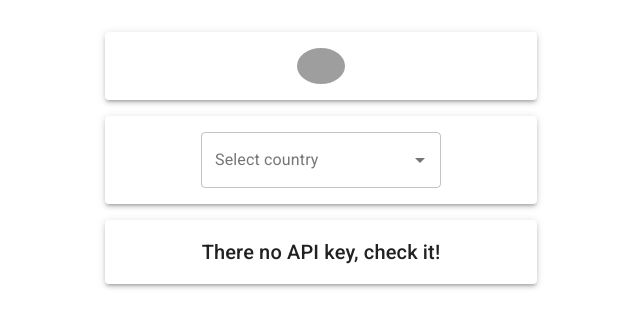
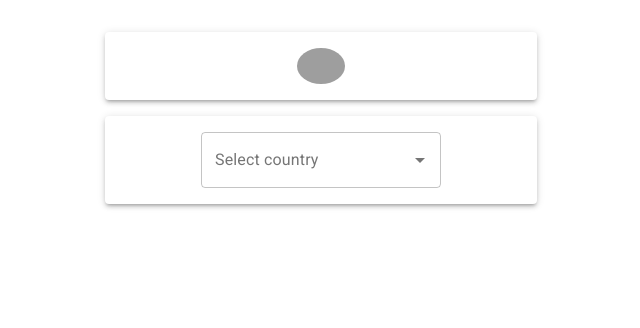
Before and after one commit to HermitRhaps/Weather-app, a React (Create React App) app: page / in a window 1280 px wide. Shown: the top 328 px of the page, without its empty margins (319-959 px from the left). Built offline with nearby package versions, Linux system fonts and the light colour scheme; grey boxes are pictures that could not be loaded.

Commit message:
Was added small fix to none api key situation.

```diff
--- a/src/components/Forecast.js
+++ b/src/components/Forecast.js
@@ -18,7 +18,7 @@ import Cities from "/Users/hermitrhaps/Documents/development/Weather-app/node_mo
 import CountriesData from "/Users/hermitrhaps/Documents/development/Weather-app/node_modules/countries-list/dist/countries.emoji.json";
 const API_URL = "https://api.openweathermap.org/data/2.5/";
 const REQUEST_TYPE = "onecall?";
-const USR_KEY = "";
+const USR_KEY = ""; // add your api key here
 
 const useStyles = makeStyles((theme) => ({
   container: {
@@ -171,7 +171,7 @@ const Forecast = () => {
             </form>
           </Paper>
         </Grid>
-        {forecast && !keyError ? (
+        {forecast ? (
           <>
             <Grid item xs={12}>
               <Paper className={classes.paper} elevation={3}>
@@ -198,9 +198,15 @@ const Forecast = () => {
           </>
         ) : (
           <Grid item xs={12}>
-            <Paper className={classes.paper} elevation={3}>
-              <Typography variant="h6">There no API key, check it!</Typography>
-            </Paper>
+            {keyError ? (
+              <Paper className={classes.paper} elevation={3}>
+                <Typography variant="h6">
+                  There no API key, check it!
+                </Typography>
+              </Paper>
+            ) : (
+              false
+            )}
           </Grid>
         )}
       </Grid>
```
